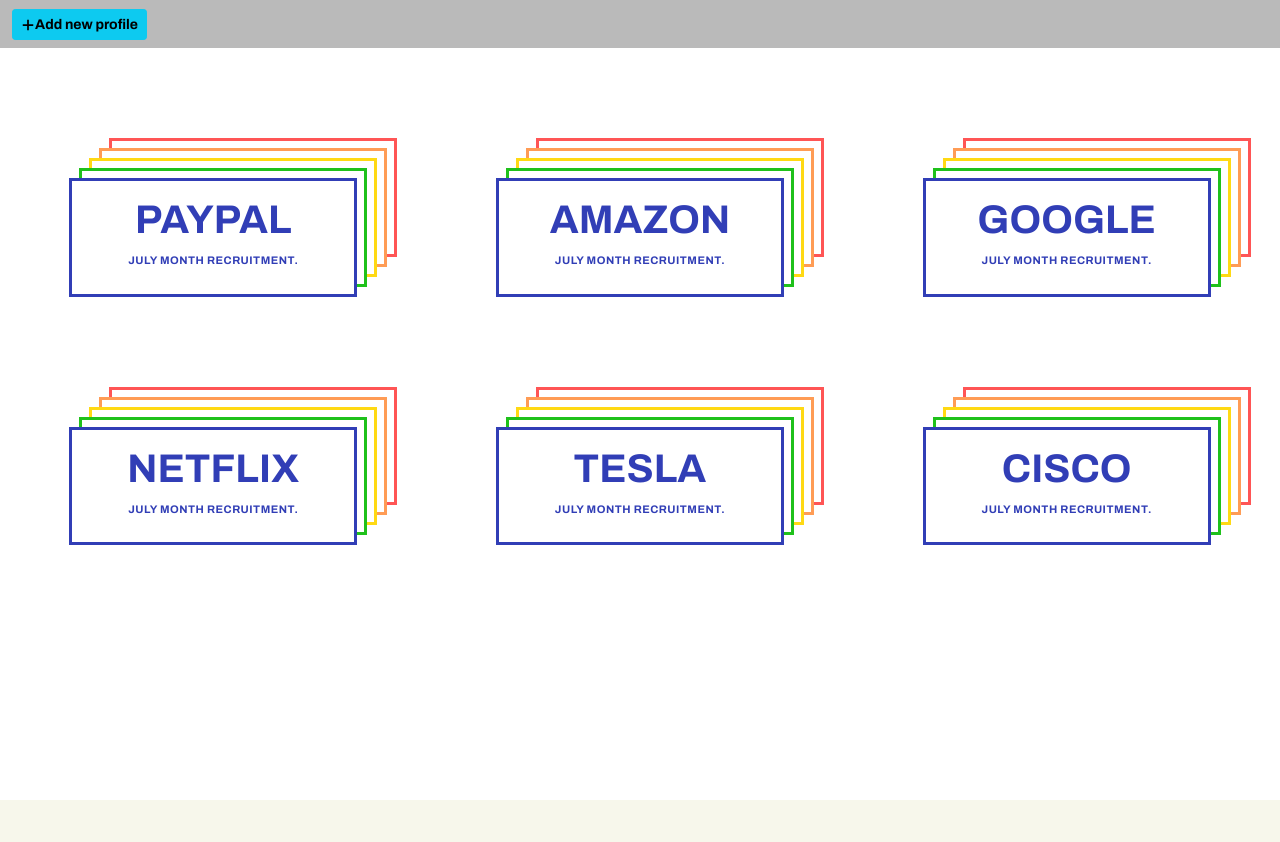
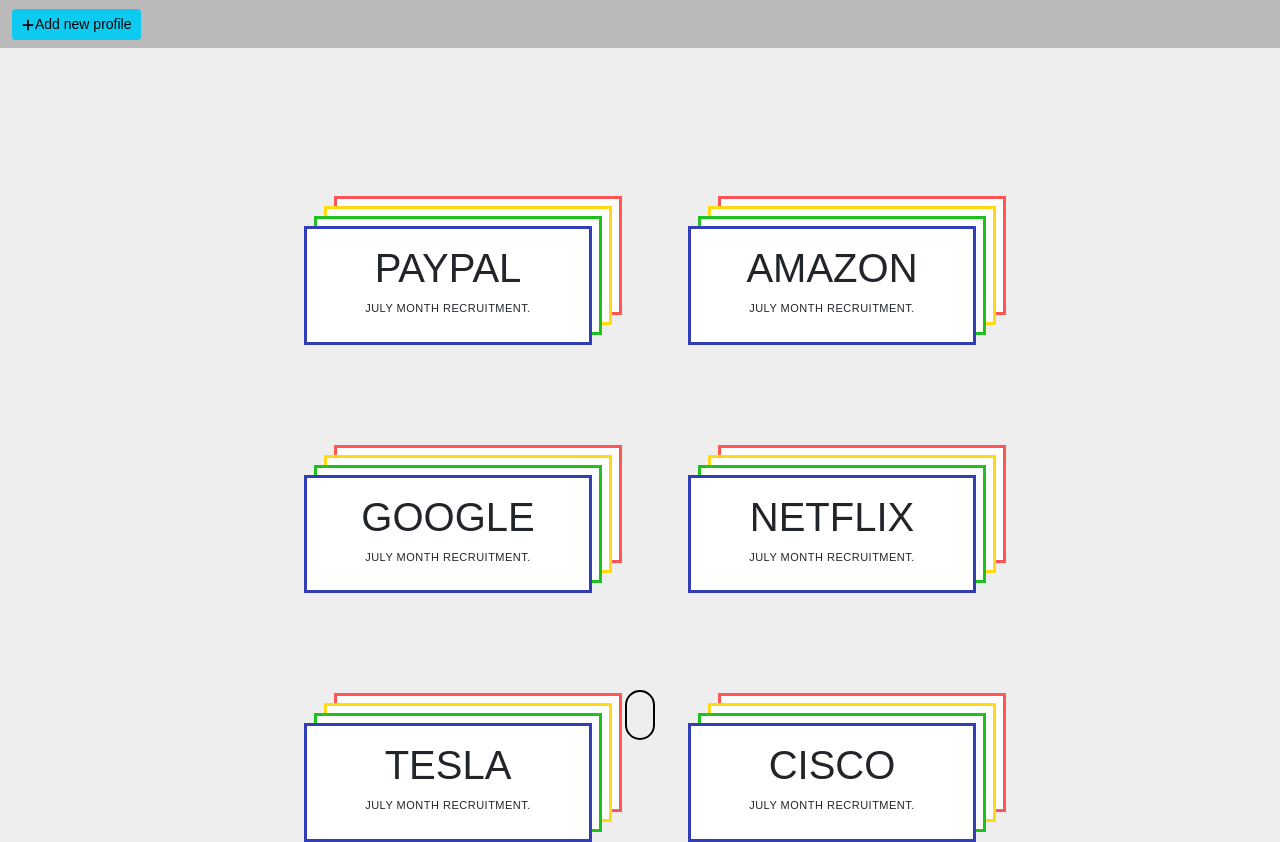
Before and after one commit to TjGanesh/Hire-tribble, a React (Create React App) app: page / in a window 1280 px wide. Before the commit the page ends 800 px from the top, so only its background shows below. Built offline with nearby package versions, Linux system fonts and the light colour scheme.

Commit message:
Css styles modified for components and app.

```diff
--- a/src/App.css
+++ b/src/App.css
@@ -5,3 +5,125 @@
 body {
   background-color: rgb(247, 247, 235);
 }
+hr {
+  border: none;
+  border-top: 1px solid rgba(255, 255, 255, 0.3);
+  border-bottom: 1px solid rgba(0, 0, 0, 0.08);
+  margin: 2.5em 0;
+  position: relative;
+}
+hr:before,
+hr:after {
+  content: "";
+  position: absolute;
+  bottom: 0px;
+  height: 5em;
+  width: 100%;
+  background: radial-gradient(
+    ellipse at bottom,
+    rgba(255, 255, 255, 0.35) 0%,
+    rgba(255, 255, 255, 0) 70%
+  );
+  z-index: 0;
+}
+hr:after {
+  top: 0px;
+  bottom: auto;
+  height: 1.5em;
+  background: radial-gradient(
+    ellipse at top,
+    rgba(0, 0, 0, 0.06) 0%,
+    rgba(0, 0, 0, 0) 70%
+  );
+}
+body {
+  background: #212121;
+}
+.scroll-down {
+  border: 2px solid #000000;
+  border-radius: 20px;
+  bottom: 60px;
+  height: 50px;
+  left: 0;
+  margin: 0 auto;
+  position: absolute;
+  right: 0;
+  width: 30px;
+}
+.scroll-down::before {
+  animation: scrollDownAnimation 2s infinite;
+  background-color: #000000;
+  border-radius: 100%;
+  content: "";
+  height: 6px;
+  left: 0;
+  margin: 0 auto;
+  position: absolute;
+  right: 0;
+  top: 10px;
+  width: 6px;
+}
+@-moz-keyframes scrollDownAnimation {
+  0% {
+    opacity: 0;
+    transform: translate(0, 0);
+  }
+  40% {
+    opacity: 1;
+  }
+  80% {
+    opacity: 0;
+    transform: translate(0, 20px);
+  }
+  100% {
+    opacity: 0;
+  }
+}
+@-webkit-keyframes scrollDownAnimation {
+  0% {
+    opacity: 0;
+    transform: translate(0, 0);
+  }
+  40% {
+    opacity: 1;
+  }
+  80% {
+    opacity: 0;
+    transform: translate(0, 20px);
+  }
+  100% {
+    opacity: 0;
+  }
+}
+@-o-keyframes scrollDownAnimation {
+  0% {
+    opacity: 0;
+    transform: translate(0, 0);
+  }
+  40% {
+    opacity: 1;
+  }
+  80% {
+    opacity: 0;
+    transform: translate(0, 20px);
+  }
+  100% {
+    opacity: 0;
+  }
+}
+@keyframes scrollDownAnimation {
+  0% {
+    opacity: 0;
+    transform: translate(0, 0);
+  }
+  40% {
+    opacity: 1;
+  }
+  80% {
+    opacity: 0;
+    transform: translate(0, 20px);
+  }
+  100% {
+    opacity: 0;
+  }
+}
--- a/src/App.js
+++ b/src/App.js
@@ -11,9 +11,9 @@
       <div className="App">
         <Landing />
         <ProContainer />
-        <br />
-        <br />
-        <br />
+        <div className="scroll-down"></div>
+        <br></br>
+        <br></br>
         <TaskPanel />
       </div>
     </Provider>
--- a/src/componants/Profile/ProContainer.css
+++ b/src/componants/Profile/ProContainer.css
@@ -1,5 +1,13 @@
 .pro-container {
   display: flex;
-  justify-content: space-around;
+  justify-content: center;
+  align-items: center;
   flex-wrap: wrap;
+  height: 70vh;
+  width: 90vw;
+  margin: 0px;
 }
+
+.container {
+  margin: 3rem auto 3rem auto;
+}
--- a/src/componants/Profile/ProContainer.js
+++ b/src/componants/Profile/ProContainer.js
@@ -12,10 +12,12 @@
 function ProContainer() {
   return (
     <>
-      <div className="pro-container">
-        {companyNames.map((current) => {
-          return <Profile key={current} Name={current} />;
-        })}
+      <div className="container">
+        <div className="pro-container">
+          {companyNames.map((current) => {
+            return <Profile key={current} Name={current} />;
+          })}
+        </div>
       </div>
     </>
   );
--- a/src/componants/Profile/Profile.css
+++ b/src/componants/Profile/Profile.css
@@ -8,8 +8,7 @@
   margin: calc(20vh - 30px) 48px 0 48px;
   box-shadow: 10px -10px 0 -3px var(--background), 10px -10px var(--green),
     20px -20px 0 -3px var(--background), 20px -20px var(--yellow),
-    30px -30px 0 -3px var(--background), 30px -30px var(--orange),
-    40px -40px 0 -3px var(--background), 40px -40px var(--red);
+    30px -30px 0 -3px var(--background), 30px -30px var(--red);
   transition: box-shadow 0.2s, top 0.2s, left 0.2s;
   position: relative;
   top: 0;
@@ -42,16 +41,6 @@
   box-sizing: border-box;
 }
 
-body {
-  background-image: radial-gradient(
-    var(--secondary) 30%,
-    var(--background) 30%
-  );
-  background-size: 2px 3px;
-  font-family: "Archivo", sans-serif;
-  color: var(--primary);
-}
-
 .card-profile p {
   font-size: 11px;
   text-transform: uppercase;
--- a/src/componants/Profile/Profile.js
+++ b/src/componants/Profile/Profile.js
@@ -5,12 +5,12 @@
 import { pushTasksList } from "../../store/task-panel.slice";
 import taskItems from "../../constants/panelItems";
 
-const itemsFromBackend = taskItems.map(taskItem=>{
+const itemsFromBackend = taskItems.map((taskItem) => {
   return {
-    id:uuid(),
-    content:taskItem
-  }
-})
+    id: uuid(),
+    content: taskItem,
+  };
+});
 function Profile({ Name }) {
   const dispatch = useDispatch();
   const dispatchItemNameHandler = () => {
--- a/src/componants/TaskPanel/TaskPanel.css
+++ b/src/componants/TaskPanel/TaskPanel.css
@@ -8,6 +8,16 @@
   justify-content: center;
   margin-top: 200px;
   background: transparent;
+}
+
+.select-container {
+  display: flex;
+  justify-content: flex-end;
+  align-items: center;
+  flex-direction: row;
+  flex-wrap: nowrap;
+  align-content: space-around;
+  width: 90vw;
 }
 
 .trigger {
--- a/src/componants/TaskPanel/TaskPanel.js
+++ b/src/componants/TaskPanel/TaskPanel.js
@@ -5,9 +5,10 @@
 import PanelItem from "../PanelItem/PanelItem";
 import panelItems from "../../constants/panelItems";
 import { pushColumns } from "../../store/task-panel.slice";
+import "./TaskPanel.css";
 
 function TaskPanel() {
-  const { itemsFromBackend, columns } = useSelector(state => state.taskPanel);
+  const { itemsFromBackend, columns } = useSelector((state) => state.taskPanel);
   const [items, setItems] = useState([]);
   const dispatch = useDispatch();
 
@@ -15,21 +16,25 @@
     if (itemsFromBackend && itemsFromBackend.length) {
       const columnsFromBackend = {
         [uuid()]: {
-          name: "Requested",
-          items: items.length ? items : itemsFromBackend
+          name: "Phone screening",
+          items: items.length ? items : itemsFromBackend,
         },
         [uuid()]: {
-          name: "To do",
-          items: []
+          name: "Interview 1",
+          items: [],
         },
         [uuid()]: {
-          name: "In Progress",
-          items: []
+          name: "Interview 2",
+          items: [],
         },
         [uuid()]: {
-          name: "Done",
-          items: []
-        }
+          name: "Onsite",
+          items: [],
+        },
+        [uuid()]: {
+          name: "Decision",
+          items: [],
+        },
       };
       dispatch(pushColumns(columnsFromBackend));
     }
@@ -51,12 +56,12 @@
           ...columns,
           [source.droppableId]: {
             ...sourceColumn,
-            items: sourceItems
+            items: sourceItems,
           },
           [destination.droppableId]: {
             ...destColumn,
-            items: destItems
-          }
+            items: destItems,
+          },
         })
       );
     } else {
@@ -69,19 +74,19 @@
           ...columns,
           [source.droppableId]: {
             ...column,
-            items: copiedItems
-          }
+            items: copiedItems,
+          },
         })
       );
     }
   };
 
-  const onSelectPositionHandler = event => {
+  const onSelectPositionHandler = (event) => {
     if (event.target.value === "All") {
       setItems(itemsFromBackend);
     } else {
       let selectedItems = itemsFromBackend.filter(
-        itemFromBackend =>
+        (itemFromBackend) =>
           itemFromBackend.content.position === event.target.value
       );
       setItems(selectedItems);
@@ -89,14 +94,17 @@
   };
   return (
     <>
+      <div className="task-panel-container">
         {Object.keys(columns).length > 0 && (
+          <div className="select-container">
             <select
               onChange={onSelectPositionHandler}
               className="form-select"
               aria-label="Default select example"
+              style={{ width: "15vw", marginRight: "3.3rem" }}
             >
               <option value={"All"}>All</option>
-          {[...new Set(panelItems.map(item => item.position))].map(
+              {[...new Set(panelItems.map((item) => item.position))].map(
                 (position, index) => (
                   <option key={index} value={position}>
                     {position}
@@ -104,12 +112,13 @@
                 )
               )}
             </select>
+          </div>
         )}
         <div
           style={{ display: "flex", justifyContent: "center", height: "100%" }}
         >
           <DragDropContext
-          onDragEnd={result => onDragEnd(result, columns, dispatch)}
+            onDragEnd={(result) => onDragEnd(result, columns, dispatch)}
           >
             {Object.entries(columns).map(([columnId, column], index) => {
               return (
@@ -117,7 +126,7 @@
                   style={{
                     display: "flex",
                     flexDirection: "column",
-                  alignItems: "center"
+                    alignItems: "center",
                   }}
                   key={columnId}
                 >
@@ -135,7 +144,7 @@
                                 : "lightgrey",
                               padding: 4,
                               width: 250,
-                            minHeight: 500
+                              minHeight: 500,
                             }}
                           >
                             {column.items.map((item, index) => {
@@ -176,6 +185,7 @@
             })}
           </DragDropContext>
         </div>
+      </div>
     </>
   );
 }
```
Lines whose indentation alone changed are shown as unchanged.
